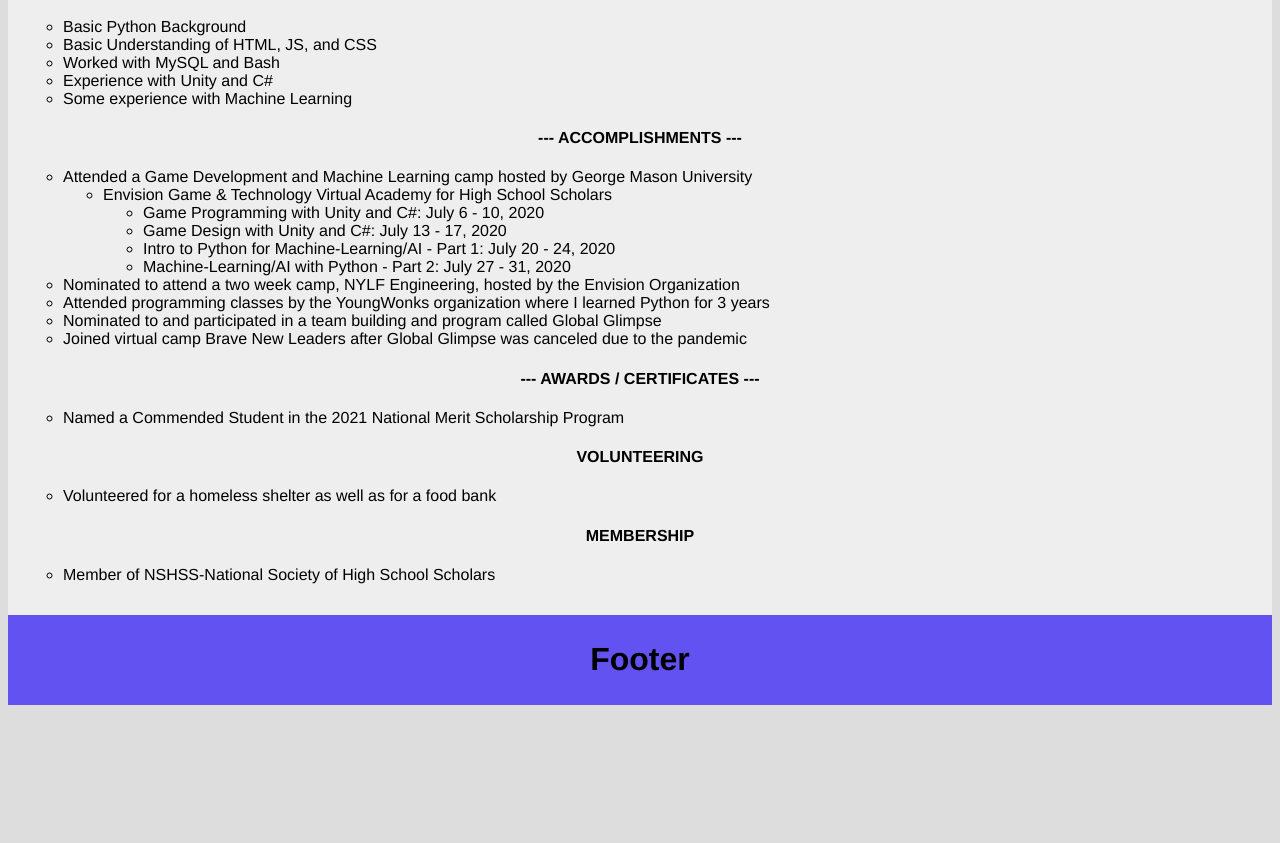
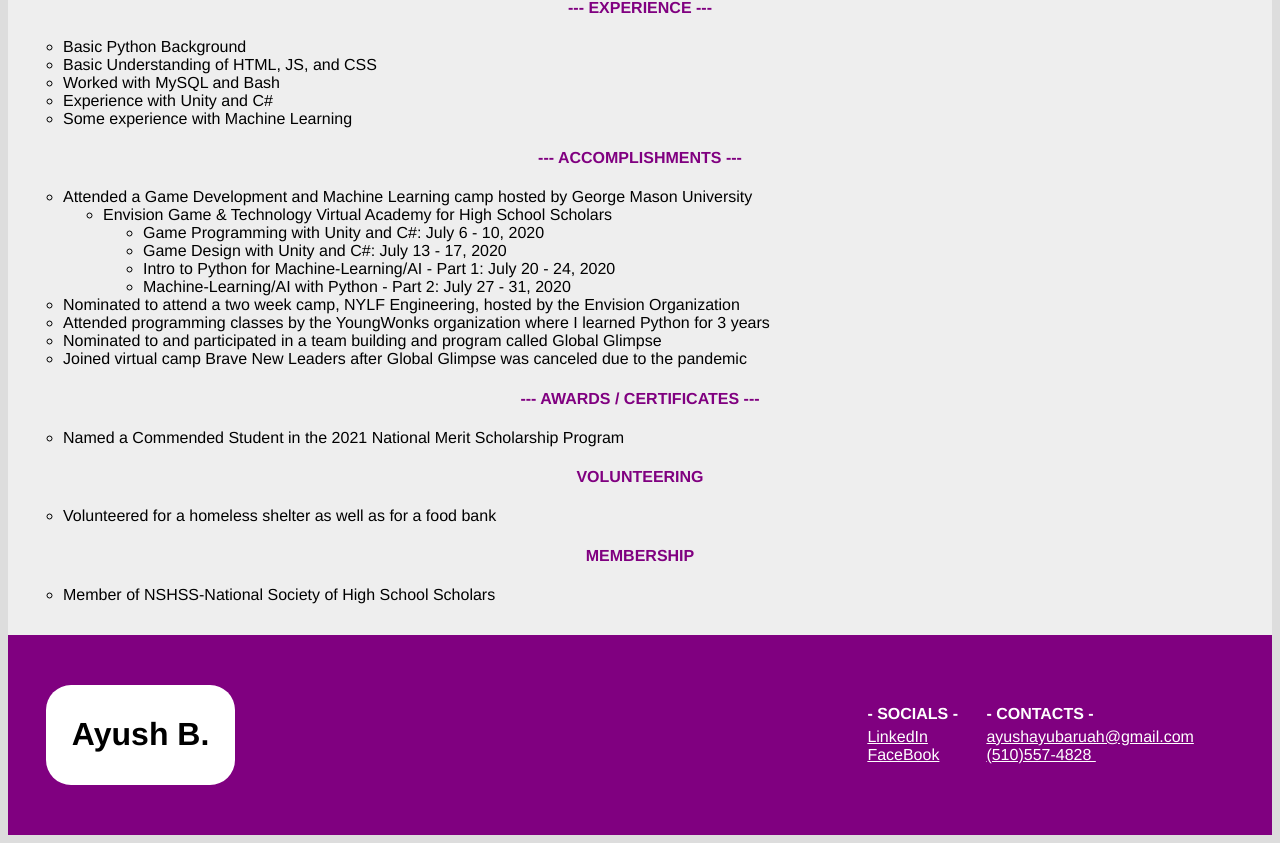
Before and after one commit to AN1H3M/simpleWebsite, a plain HTML site: page vsCode/simpleWebsite/index.html in a window 1280 px wide. Shown: the part 777-1620 px from the top of the page. Before the commit the page ends 1490 px from the top, so only its background shows below. Drawn offline with Linux system fonts and the light colour scheme.

Commit message:
Added Footer content and created links for contacts and socials

```diff
--- a/vsCode/simpleWebsite/index.html
+++ b/vsCode/simpleWebsite/index.html
@@ -19,7 +19,7 @@
     </div>
     <div class = "mainContent">
         <div class = "introduction">
-            <h1>Hello, I'm Ayush Baruah</h1>
+            <h1>Hello,<br>I'm Ayush Baruah</h1>
         </div>
         <div class = "summary">
             <h4 id = "headingTitle">–-- Summary ---</h4>
@@ -91,7 +91,21 @@
         </div>
     </div>
     <div class = "footer">
-        <h1>Footer</h1>
+        <div class = "footerName">
+            <h1>Ayush B.</h1>
+        </div>
+        <div class = "socials">
+            <h4 id = "footerTitle">- Socials -</h5>
+            <a href = "https://www.linkedin.com/in/ayush-baruah-us-citizen-899355233/">LinkedIn</a>
+            <br>
+            <a href = "https://www.facebook.com/profile.php?id=100010719939462">FaceBook</a>
+        </div>
+        <div class = "contacts">
+            <h4 id = "footerTitle">- Contacts -</h4>
+            <a href = "mailto:ayushayubaruah@gmail.com">ayushayubaruah@gmail.com</a>
+            <br>
+            <a href = "tel:510-557-4828">(510)557-4828 </a>
+        </div>
     </div>
     <script src="app.js"></script>
 
--- a/vsCode/simpleWebsite/main.css
+++ b/vsCode/simpleWebsite/main.css
@@ -4,8 +4,12 @@
   --white: #eeeeee;
   --offWhite: #dddddd;
   --black: #000000;
-  --purple: #4234c7;
-  --light-purple: #6252f2;
+  --light-purple: #a80aa8;
+}
+
+a {
+  color: white;
+  margin-bottom: 5px;
 }
 
 body {
@@ -36,7 +40,7 @@
 
 .navBar .button {
   position: relative;
-  padding: 15px 32px;
+  padding: 20px 32px;
   margin: 0px;
   width: 25%;
   text-align: center;
@@ -45,7 +49,7 @@
   cursor: pointer;
   border: 0px;
   color: var(--white);
-  background-color: var(--purple);
+  background-color:purple;
 }
 
 .navBar .button:hover {
@@ -54,7 +58,6 @@
 
 .mainContent {
   width: 100%;
-  margin-top: 25px;
   padding: 15px;
   padding-top: 60px;
   background-color: var(--white);
@@ -71,13 +74,53 @@
 
 #headingTitle {
   text-transform: uppercase;
-}
-.mainContent .summary {
+  color: purple
 }
 
 .footer {
   width: 100%;
-  background-color: var(--light-purple);
-  padding: 5px;
+  background-color:purple;
+  padding-top: 50px;
+  padding-bottom: 150px;
+}
+
+.footerName {
+  display: block;
+  border-radius: 25px;;
+  background-color: white;
+  float:left;
+  padding: 10px;
+  color: black;
+  width:15%;
+  margin:0px;
+  margin-left:1cm;
   text-align: center;
 }
+
+.footer .socials {
+  display: block;
+  float:left;
+  margin: 0px;
+  margin-left:50%;
+  margin-right: 0.75cm;
+  padding-top:20px;
+  width:auto;
+  text-align: left;
+}
+
+.footer .contacts {
+  display:block;
+  float:left;
+  margin: 0px;
+  padding-top:20px;
+  width:auto;
+  text-align: left;
+}
+
+#footerTitle {
+  text-transform: uppercase;
+  color:white;
+  text-align: left;
+  margin:0px;
+  margin-bottom:5px;
+}
```
Also changed, not shown: vsCode/simpleWebsite/gradPhoto.png (added).
